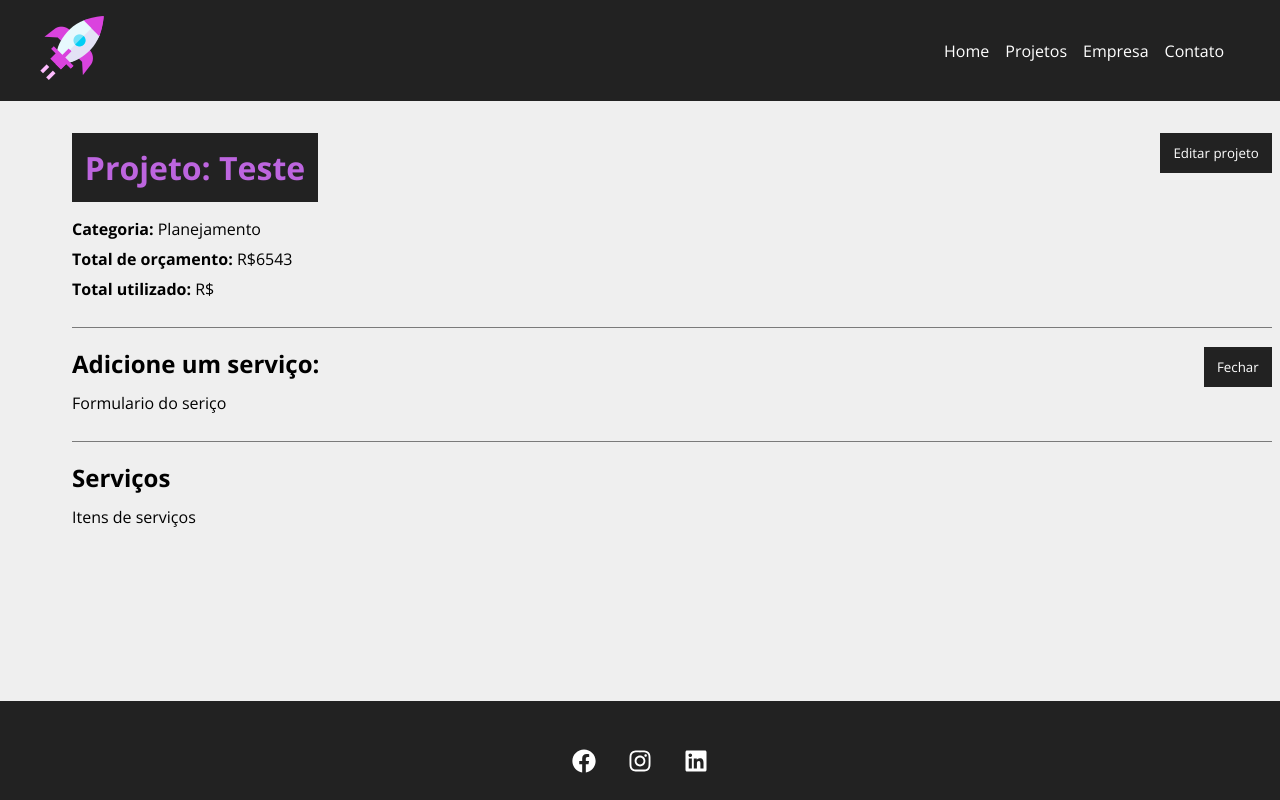
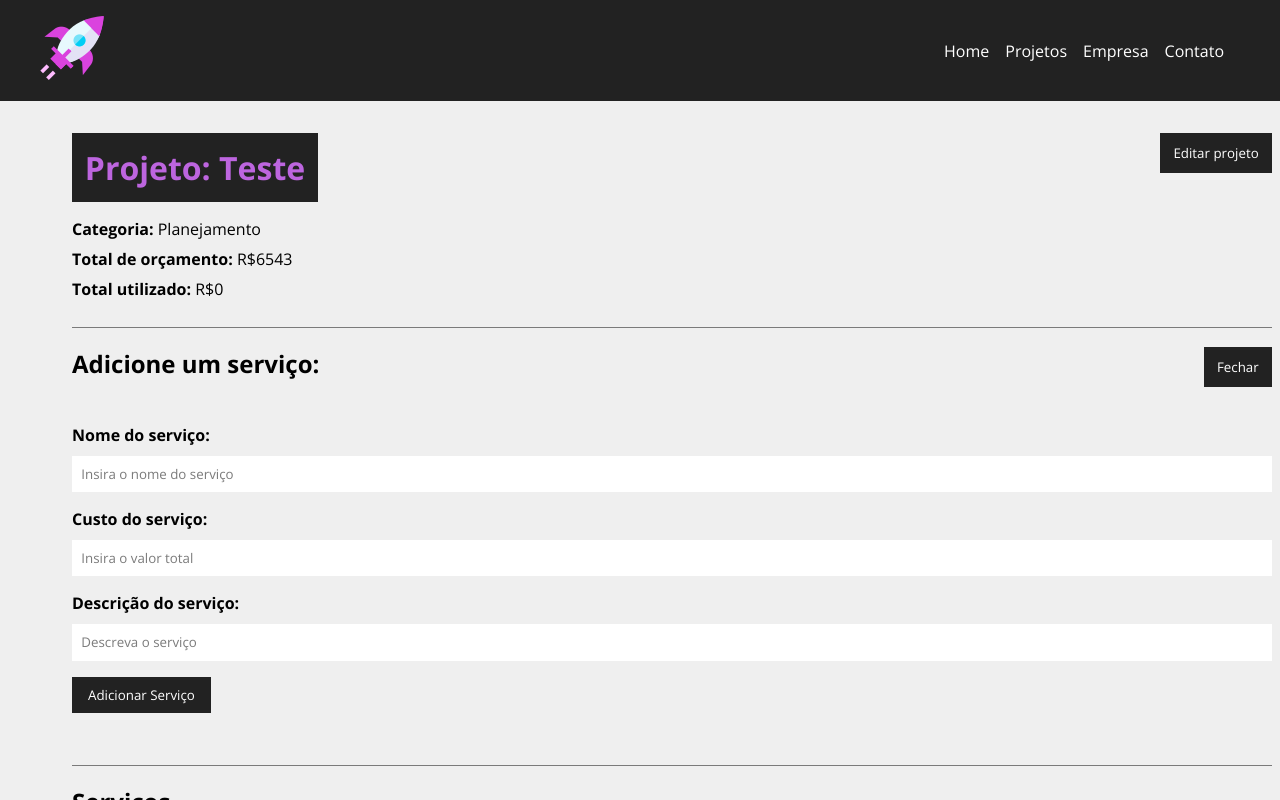
Before and after one commit to MarinaGV93/React, a React (Create React App) app in the folder invest/: page /project/8217 in a window 1280 px wide. Both pictures are taken after a click on the button "Adicionar serviço". Shown: the top 800 px of the page. Built offline with nearby package versions, Linux system fonts and the light colour scheme; data requests are answered from the project's data file.

Commit message:
Adicionando novos serviços

```diff
--- a/invest/db.json
+++ b/invest/db.json
@@ -8,8 +8,75 @@
         "id": "2",
         "name": "Desenvolvimento"
       },
-      "cost": 0,
-      "services": []
+      "cost": 1110,
+      "services": [
+        {
+          "name": "Teste",
+          "cost": "100",
+          "description": "Testando",
+          "id": "4cc75a4a-8563-40d3-9ebe-0cec699fb71c"
+        },
+        {
+          "name": "Teste",
+          "cost": "100",
+          "description": "Testando",
+          "id": "45f639b3-6702-4d6c-83b1-c4e629227d6c"
+        },
+        {
+          "name": "Teste",
+          "cost": "100",
+          "description": "Testando",
+          "id": "c932ac69-654b-4ec9-ab88-6f593205f219"
+        },
+        {
+          "name": "Teste",
+          "cost": "100",
+          "description": "Testando",
+          "id": "7b29b44e-bd5b-4c8d-9880-91d119318c4f"
+        },
+        {
+          "name": "Teste",
+          "cost": "100",
+          "description": "Testando",
+          "id": "7b29b44e-bd5b-4c8d-9880-91d119318c4f"
+        },
+        {
+          "name": "Teste",
+          "cost": "100",
+          "description": "Testando",
+          "id": "7b29b44e-bd5b-4c8d-9880-91d119318c4f"
+        },
+        {
+          "name": "Teste",
+          "cost": "100",
+          "description": "Testando",
+          "id": "7b29b44e-bd5b-4c8d-9880-91d119318c4f"
+        },
+        {
+          "name": "Teste",
+          "cost": "100",
+          "description": "Testando",
+          "id": "7b29b44e-bd5b-4c8d-9880-91d119318c4f"
+        },
+        {
+          "name": "Teste",
+          "cost": "100",
+          "description": "Testando",
+          "id": "7b29b44e-bd5b-4c8d-9880-91d119318c4f"
+        },
+        {
+          "name": "Teste",
+          "cost": "100",
+          "description": "Testando",
+          "id": "37f1df71-17a5-4177-81fd-f22b7c7067d7"
+        },
+        {
+          "name": "Teste",
+          "cost": "110",
+          "description": "Testando",
+          "id": "6bdaabe8-a8c0-4108-ab50-f1f50470e0fb"
+        }
+      ]
     },
     {
       "id": "8217",
--- a/invest/package.json
+++ b/invest/package.json
@@ -13,6 +13,7 @@
     "react-icons": "^5.0.1",
     "react-router-dom": "^6.22.1",
     "react-scripts": "5.0.1",
+    "uuid": "^9.0.1",
     "web-vitals": "^2.1.4"
   },
   "scripts": {
--- a/invest/src/components/pages/Project.js
+++ b/invest/src/components/pages/Project.js
@@ -1,10 +1,15 @@
+import { parse, v4 as uuidv4 } from "uuid";
+
 import styles from "./Project.module.css";
+
 import { useParams } from "react-router-dom";
 import { useState, useEffect } from "react";
+
 import Loading from "../layout/Loading";
 import Container from "../layout/Container";
 import ProjectForm from "../project/ProjectForm";
 import Message from "../layout/Message";
+import ServiceForm from "../service/ServiceForm";
 
 function Project() {
   // Pegar o projeto pelo id do BD para imprimir os dados
@@ -83,6 +88,50 @@
       .catch((err) => console.log(err));
   }
 
+  function createService(project) {
+    setMessage("");
+
+    // Último serviço
+    const lastService = project.services[project.services.length - 1];
+
+    // Colocar um ID único, utilizando o pacote uuidv4
+    lastService.id = uuidv4();
+
+    // Pegar o custo do ultimo serviço
+    const lastServiceCost = lastService.cost;
+
+    // Novo custo (custo atual + custo do ultimo serviço)
+    const newCost = parseFloat(project.cost) + parseFloat(lastServiceCost);
+
+    // Validação do serviço (se passou do valor máximo)
+    // Se valor novo for maior do que o valor que tem do projeto (budget)
+    if (newCost > parseFloat(project.budget)) {
+      setMessage("Orçamento ultrapassado, verifique o valor do serviço");
+      setType("error");
+      // Excluir o serviço
+      project.services.pop();
+      return false;
+    }
+
+    // Adicionar custo do serviço no projeto
+    project.cost = newCost;
+
+    // Atualização parcial do projeto
+    fetch(`http://localhost:5000/projects/${project.id}`, {
+      method: "PATCH",
+      headers: {
+        "Content-type": "application/json",
+      },
+      body: JSON.stringify(project),
+    })
+      .then((resp) => resp.json())
+      .then((data) => {
+        // Exibir os serviços
+        console.log(data);
+      })
+      .catch((err) => console.log(err));
+  }
+
   function toggleProjectForm() {
     setShowProjectForm(!showProjectForm);
   }
@@ -115,7 +164,7 @@
                     <span>Total de orçamento:</span> R${project.budget}
                   </p>
                   <p>
-                    <span>Total utilizado:</span> R${project.const}
+                    <span>Total utilizado:</span> R${project.cost}
                   </p>
                 </div>
               ) : (
@@ -137,9 +186,11 @@
               </button>
               <div className={styles.project_info}>
                 {showServiceForm && (
-                  <div>
-                    <p>Formulario do seriço</p>
-                  </div>
+                  <ServiceForm
+                    handleSubmit={createService}
+                    btnText="Adicionar Serviço"
+                    projectData={project}
+                  />
                 )}
               </div>
             </div>
--- /dev/null
+++ b/invest/src/components/service/ServiceForm.js
@@ -0,0 +1,55 @@
+import { useState } from "react";
+
+import Input from "../form/Input";
+import SubmitButton from "../form/SubmitButton";
+
+import styles from "../project/ProjectForm.module.css";
+
+function ServiceForm({ handleSubmit, btnText, projectData }) {
+  const [service, setService] = useState({});
+
+  function submit(e) {
+    e.preventDefault();
+
+    // Jogar serviço dentro de serviço
+    projectData.services.push(service);
+    handleSubmit(projectData);
+  }
+
+  function handleChange(e) {
+    // ...service = pega o obj atual
+    // e.target.name = nome do input que vai ser a chave da propriedade do obj
+    // e.target.value = valor
+    setService({ ...service, [e.target.name]: e.target.value });
+  }
+
+  return (
+    <form onSubmit={submit} className={styles.form}>
+      <Input
+        type="text"
+        text="Nome do serviço"
+        name="name"
+        placeholder="Insira o nome do serviço"
+        // Mudança de estado
+        handleOnChange={handleChange}
+      />
+      <Input
+        type="number"
+        text="Custo do serviço"
+        name="cost"
+        placeholder="Insira o valor total"
+        handleOnChange={handleChange}
+      />
+      <Input
+        type="text"
+        text="Descrição do serviço"
+        name="description"
+        placeholder="Descreva o serviço"
+        handleOnChange={handleChange}
+      />
+      <SubmitButton text={btnText} />
+    </form>
+  );
+}
+
+export default ServiceForm;
```
Also changed, not shown: invest/src/components/pages/Projects.js (+6 -4 lines), 1 other file (tests, documents, lock files or other folders).
